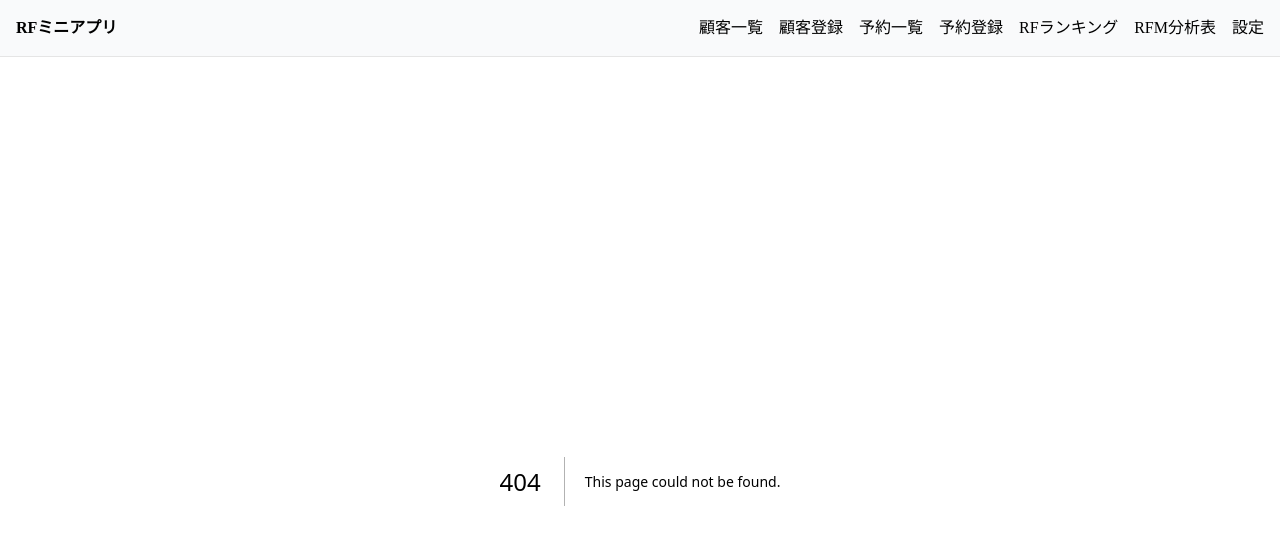
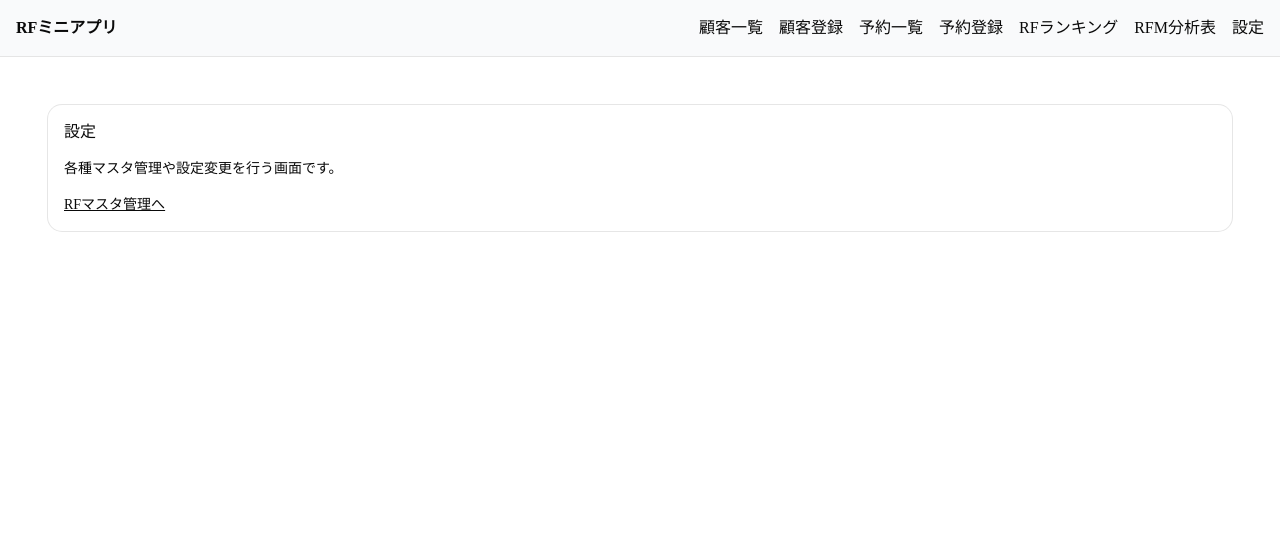
Before and after one commit to koukikubo/test-rf, a Next.js app in the folder rf-repeat-app-frontend/: page /setting in a window 1280 px wide. Before the commit this address had no page. Shown: the top 544 px of the page. Built offline with nearby package versions, Linux system fonts and the light colour scheme.

Commit message:
✨ 設定ページを作成し、RFマスタ管理へのリンクを追加

```diff
--- /dev/null
+++ b/rf-repeat-app-frontend/app/setting/page.tsx
@@ -0,0 +1,24 @@
+import Link from "next/link";
+import { Card, CardContent, CardHeader, CardTitle } from "@/components/ui/card";
+
+export default function SettingsPage() {
+  return (
+    <main className="p-6">
+      <Card>
+        <CardHeader>
+          <CardTitle>設定</CardTitle>
+        </CardHeader>
+
+        <CardContent className="space-y-4">
+          <p>各種マスタ管理や設定変更を行う画面です。</p>
+
+          <div>
+            <Link href="/setting/rf-masters" className="underline">
+              RFマスタ管理へ
+            </Link>
+          </div>
+        </CardContent>
+      </Card>
+    </main>
+  );
+}
```
